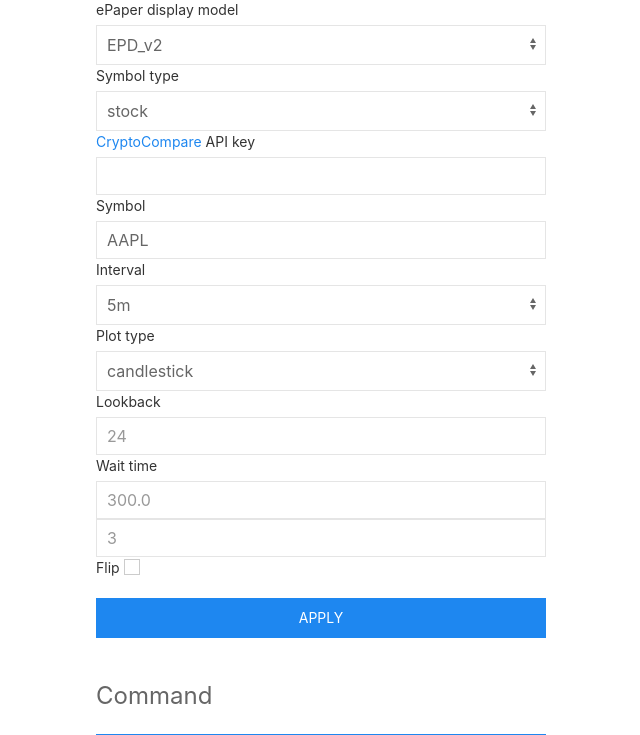
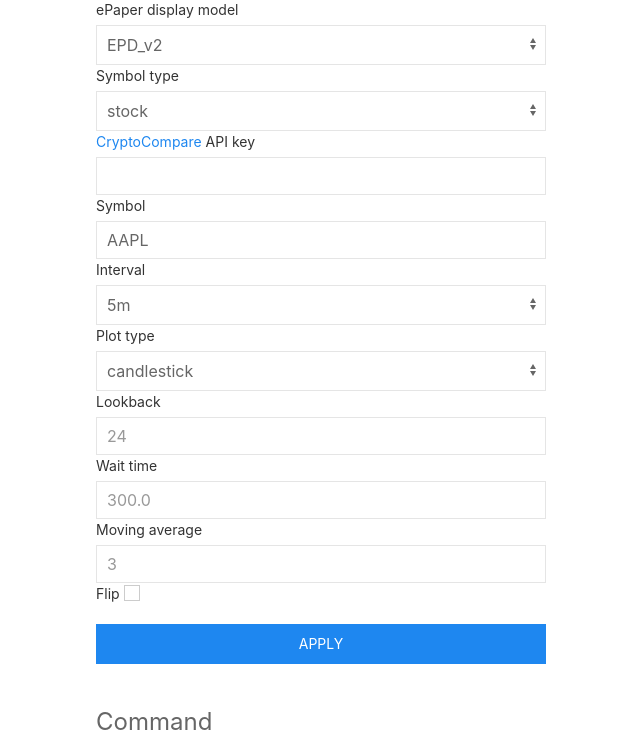
Before and after one commit to loiccoyle/tinyticker, a Flask app: page / in a window 1280 px wide. Shown: the part 190-925 px from the top of the page, without its empty margins (319-959 px from the left). Run offline with Flask 2, Linux system fonts and the light colour scheme.

Commit message:
fix: add mav label

```diff
--- a/tinyticker/web/templates/index.html
+++ b/tinyticker/web/templates/index.html
@@ -82,6 +82,7 @@
                             {% else %}
                             <input class="uk-textarea" inputmode="numeric" id="wait_time" name="wait_time" min="1" value="{{wait_time}}">
                             {%endif%}
+                            <label class="uk-form-label" for="mav">Moving average</label>
                             {% if mav is none %}
                             <input class="uk-textarea" inputmode="numeric" id="mav" name="mav" min="1" placeholder="3">
                             {% else %}
```
